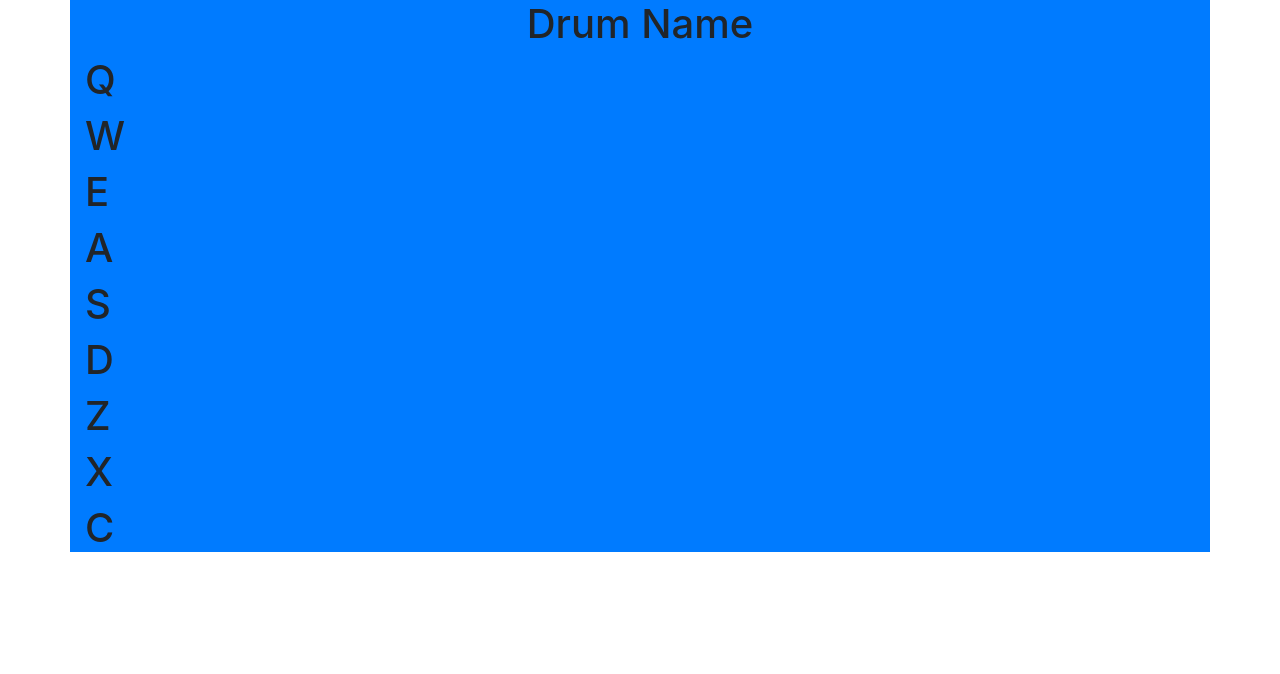
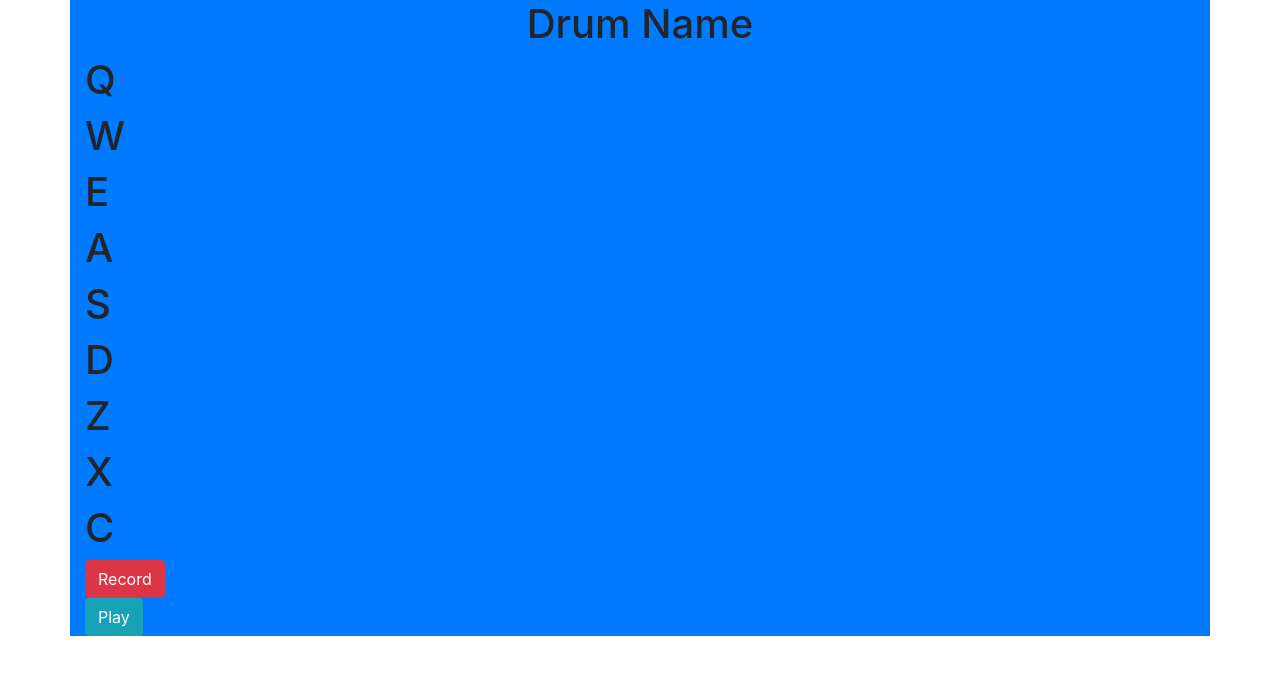
Before and after one commit to dylanhamada/drum-machine, a React (Create React App) app: page / in a window 1280 px wide. Shown: the top 674 px of the page. Built offline with nearby package versions, Linux system fonts and the light colour scheme.

Commit message:
Create timer 'timeStamps' array tied to Record component; Add functionality to DrumPad event handler to modify timeStamps array

```diff
--- a/src/App.js
+++ b/src/App.js
@@ -59,6 +59,47 @@ function Display(props) {
   );
 }
 
+// Records sequence of drum clicks or presses and passes them to an array in App component state
+class Record extends React.Component {
+  constructor(props) {
+    super(props);
+    this.pressRecord = this.pressRecord.bind(this);
+  }
+
+  pressRecord() {
+    this.props.onChange();
+  }
+
+  render() {
+    return (
+      <div>
+        <button className="btn btn-danger" onClick={this.pressRecord}>
+          {this.props.buttonText}
+        </button>
+      </div>
+    );
+  }
+}
+
+class Play extends React.Component {
+  constructor(props) {
+    super(props);
+    this.pressPlay = this.pressPlay.bind(this);
+  }
+
+  pressPlay() {}
+
+  render() {
+    return (
+      <div>
+        <button className="btn btn-info" onClick={this.pressPlay}>
+          Play
+        </button>
+      </div>
+    );
+  }
+}
+
 // Displays an individual drum pad
 class DrumPad extends React.Component {
   constructor(props) {
@@ -66,7 +107,7 @@ class DrumPad extends React.Component {
     this.handleDrumPlay = this.handleDrumPlay.bind(this);
   }
 
-  // When this component loads, a document-wide 'keydown' event handler is created that calls handleChange()
+  // When this component loads, a document-wide 'keydown' event handler is created that calls handleDrumChange()
   componentDidMount() {
     document.addEventListener("keydown", this.handleDrumPlay);
   }
@@ -88,7 +129,7 @@ class DrumPad extends React.Component {
         drumPad => drumPad.keyPress === audioElement.id
       );
 
-      // Allows rapid repeated plays of the audio element
+      // Allows rapid repeated plays of an individual audio element
       audioElement.currentTime = 0;
       audioElement.play();
 
@@ -116,14 +157,56 @@ class App extends React.Component {
   constructor(props) {
     super(props);
     this.state = {
-      drumName: "Drum Name"
+      drumName: "Drum Name",
+      recordStop: true,
+      recordText: "Record",
+      timeStamps: [[], []]
     };
-    this.handleChange = this.handleChange.bind(this);
+    this.handleDrumChange = this.handleDrumChange.bind(this);
+    this.handleRecordChange = this.handleRecordChange.bind(this);
   }
 
-  handleChange(drum) {
+  handleDrumChange(drum) {
     this.setState({
       drumName: drum[0].drumName
+    });
+
+    // If Record button pressed, clicking/pressing drums will push a new Date and drum id to timeStamps array
+    if (!this.state.recordStop) {
+      let totalTime = this.state.timeStamps;
+
+      totalTime[0].push(new Date());
+      totalTime[1].push(drum[0].keyPress);
+
+      this.setState({
+        timeStamps: totalTime
+      });
+    }
+  }
+
+  // Changes text of Record button and sets initial and final Date elements in timeStamp array, to be used to determine playing sequence for the Play component
+  handleRecordChange() {
+    let recordState = this.state.recordStop ? false : true;
+    let buttonState = this.state.recordText === "Record" ? "Stop" : "Record";
+
+    if (this.state.recordStop) {
+      let newTime = [[new Date()], []];
+
+      this.setState({
+        timeStamps: newTime
+      });
+    } else {
+      let totalTime = this.state.timeStamps;
+      totalTime[0].push(new Date());
+
+      this.setState({
+        timeStamps: totalTime
+      });
+    }
+
+    this.setState({
+      recordStop: recordState,
+      recordText: buttonState
     });
   }
 
@@ -134,7 +217,7 @@ class App extends React.Component {
         key={drumPad.keyPress}
         letterKey={drumPad.keyPress}
         audioSrc={drumPad.audioSrc}
-        onChange={this.handleChange}
+        onChange={this.handleDrumChange}
       />
     ));
 
@@ -142,6 +225,12 @@ class App extends React.Component {
       <div id="drum-machine" className="container bg-primary">
         <Display drumPad={this.state.drumName} />
         {drumList}
+        <Record
+          onChange={this.handleRecordChange}
+          recording={this.state.recordStop}
+          buttonText={this.state.recordText}
+        />
+        <Play timeStamps={this.state.timeStamps} />
       </div>
     );
   }
```
